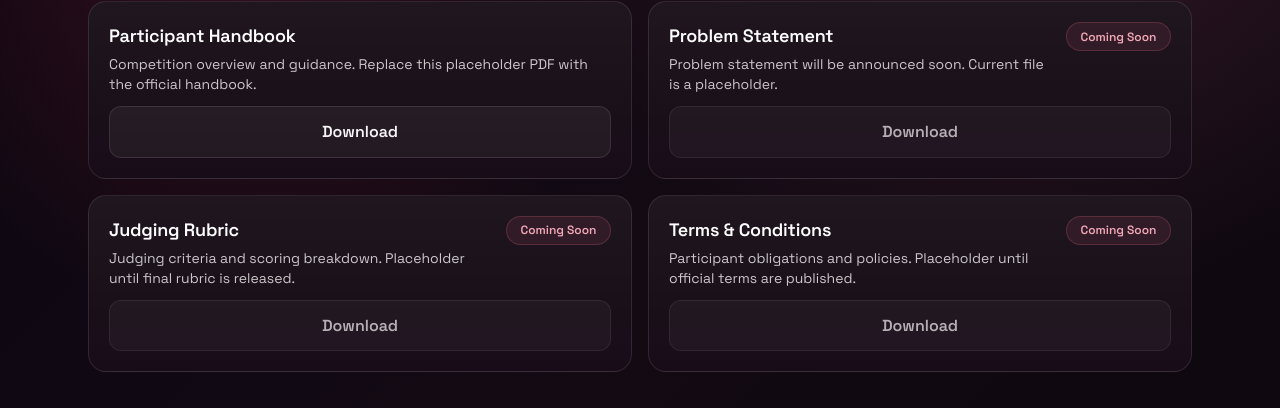
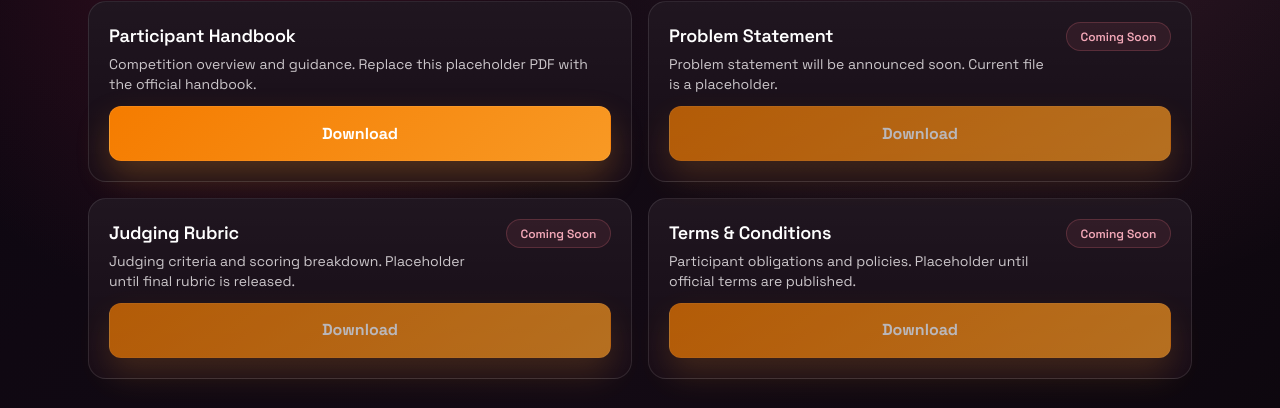
Before and after one commit to jwchow1412-netizen/R-Ignite, a Next.js app: page /resources in a window 1280 px wide. Shown: the part 253-661 px from the top of the page. Built offline with nearby package versions, Linux system fonts and the light colour scheme.

Commit message:
changed button color to orange

```diff
--- a/app/globals.css
+++ b/app/globals.css
@@ -127,6 +127,26 @@ body {
     transform: translateY(-1px);
     box-shadow: 0 18px 36px rgba(59, 160, 255, 0.35);
   }
+
+  .btn-resource-download {
+    display: inline-flex;
+    align-items: center;
+    justify-content: center;
+    gap: 0.5rem;
+    padding: 0.9rem 1.3rem;
+    border-radius: 12px;
+    background: linear-gradient(135deg, #f57c00, #f89924);
+    color: #fff;
+    font-weight: 700;
+    border: 1px solid rgba(255, 255, 255, 0.06);
+    box-shadow: 0 16px 32px rgba(248, 153, 36, 0.25);
+    transition: transform 150ms ease, box-shadow 150ms ease, opacity 150ms ease;
+  }
+
+  .btn-resource-download:hover {
+    transform: translateY(-1px);
+    box-shadow: 0 18px 36px rgba(248, 153, 36, 0.35);
+  }
 }
 
 ::selection {
--- a/components/ResourceDownloadCard.tsx
+++ b/components/ResourceDownloadCard.tsx
@@ -28,7 +28,7 @@ export default function ResourceDownloadCard({
       </div>
       <Link
         href={href}
-        className={`btn-secondary w-full justify-center ${comingSoon ? "opacity-70" : ""}`}
+        className={`btn-resource-download w-full justify-center ${comingSoon ? "opacity-70" : ""}`}
         download
       >
         Download
```
